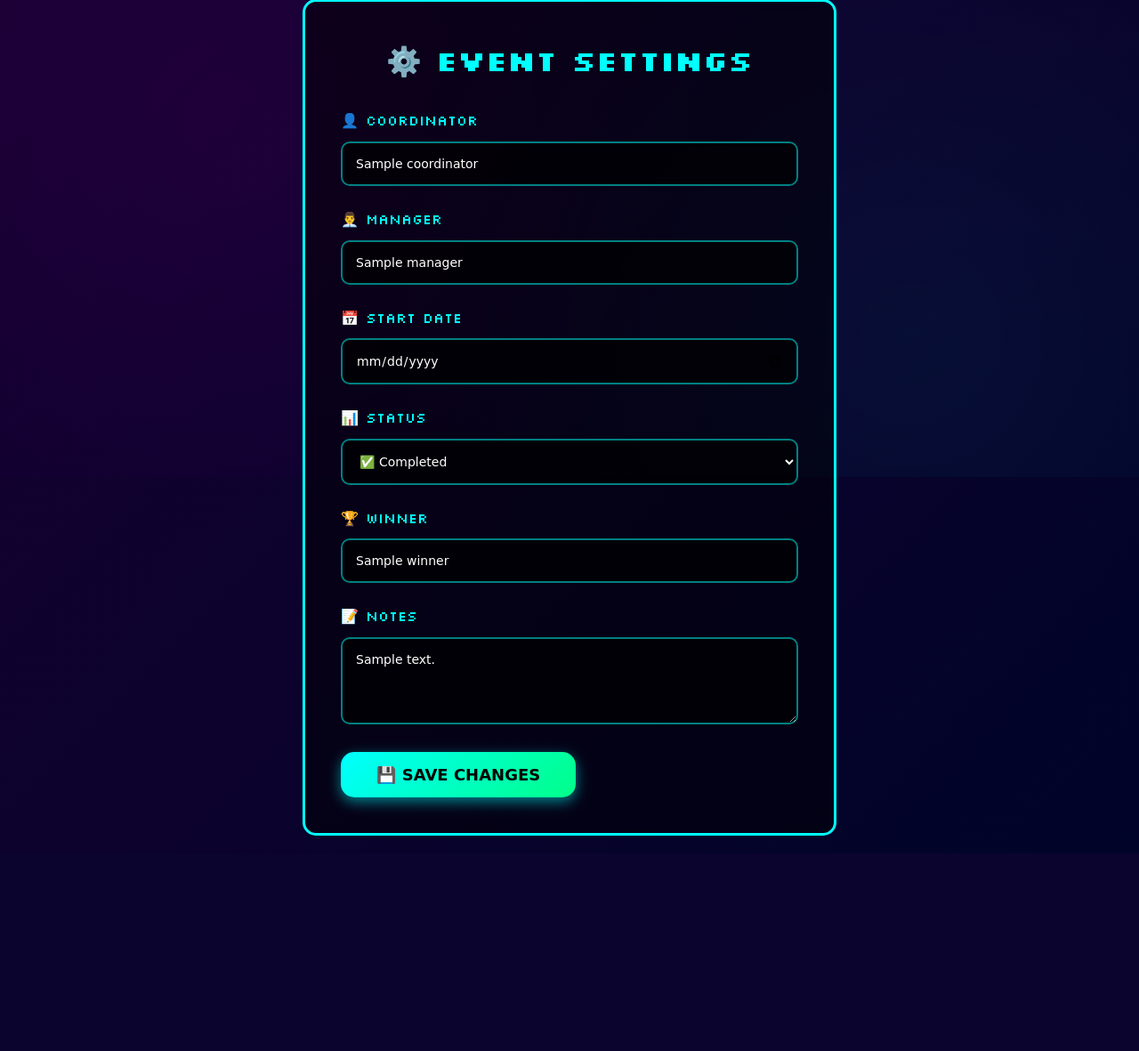
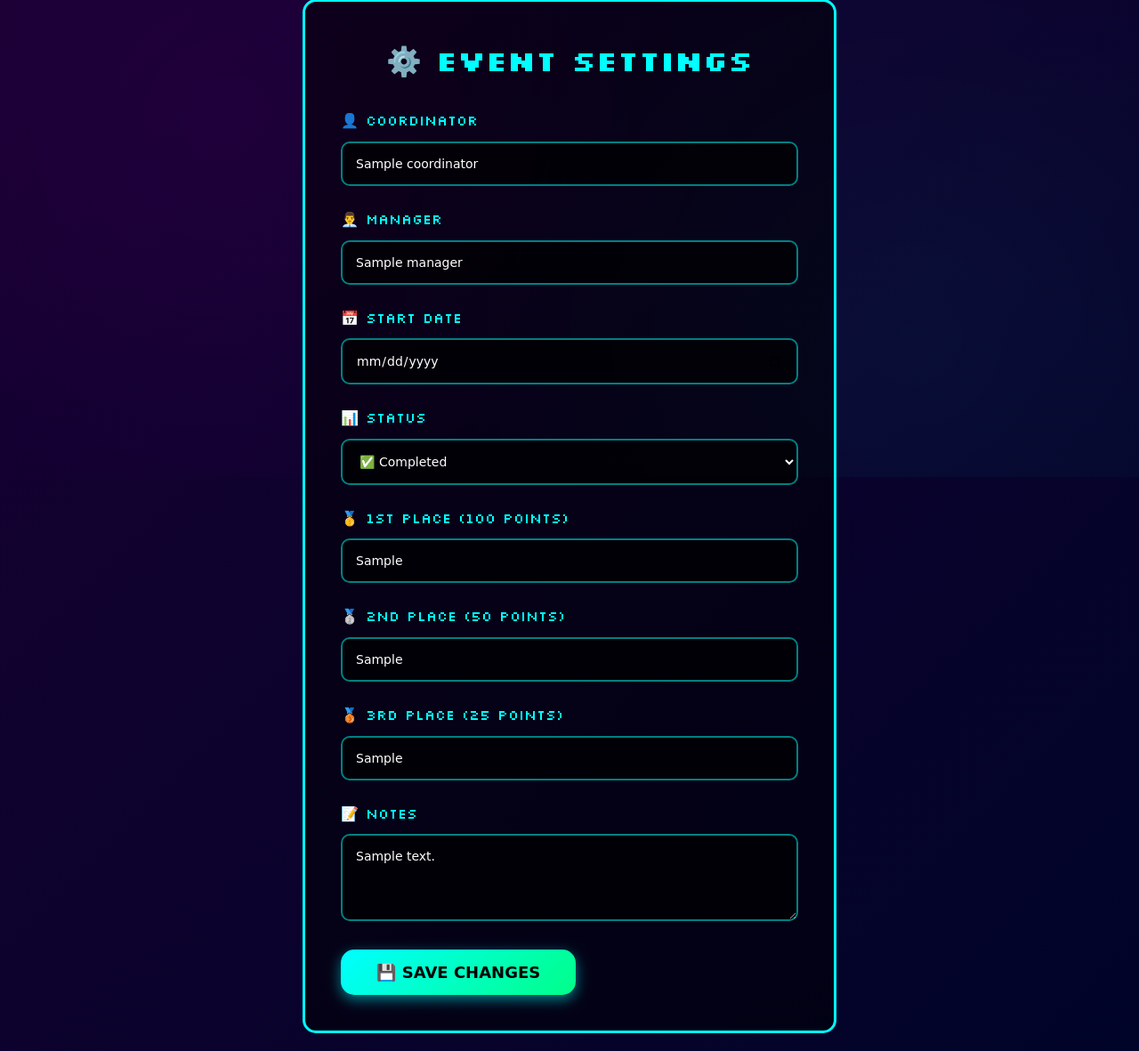
Before and after one commit to miniphotos93-boop/felizzo25-dashboard, a Flask app: template templates/event_detail.html in a window 1280 px wide, after a click on "⚙️ SETTINGS". Shown: the part 264-1445 px from the top of the page at 89% size. Before the commit the page ends 1203 px from the top, so only its background shows below. Run offline with Flask 3, Linux system fonts and the light colour scheme; the template is opened without the code that fills it: most values are stand-ins (such as "Sample title", 1, 10 or a date in 2020); some libraries are stand-ins or nearby versions.

Commit message:
Add 1st/2nd/3rd place to sports event settings

```diff
--- a/templates/event_detail.html
+++ b/templates/event_detail.html
@@ -633,8 +633,16 @@
                     </select>
                 </div>
                 <div class="form-group">
-                    <label>🏆 Winner</label>
-                    <input type="text" name="winner" value="{{ event.Winner }}">
+                    <label>🥇 1st Place (100 points)</label>
+                    <input type="text" name="first_place" value="{{ event.First_Place }}">
+                </div>
+                <div class="form-group">
+                    <label>🥈 2nd Place (50 points)</label>
+                    <input type="text" name="second_place" value="{{ event.Second_Place }}">
+                </div>
+                <div class="form-group">
+                    <label>🥉 3rd Place (25 points)</label>
+                    <input type="text" name="third_place" value="{{ event.Third_Place }}">
                 </div>
                 <div class="form-group">
                     <label>📝 Notes</label>
```
